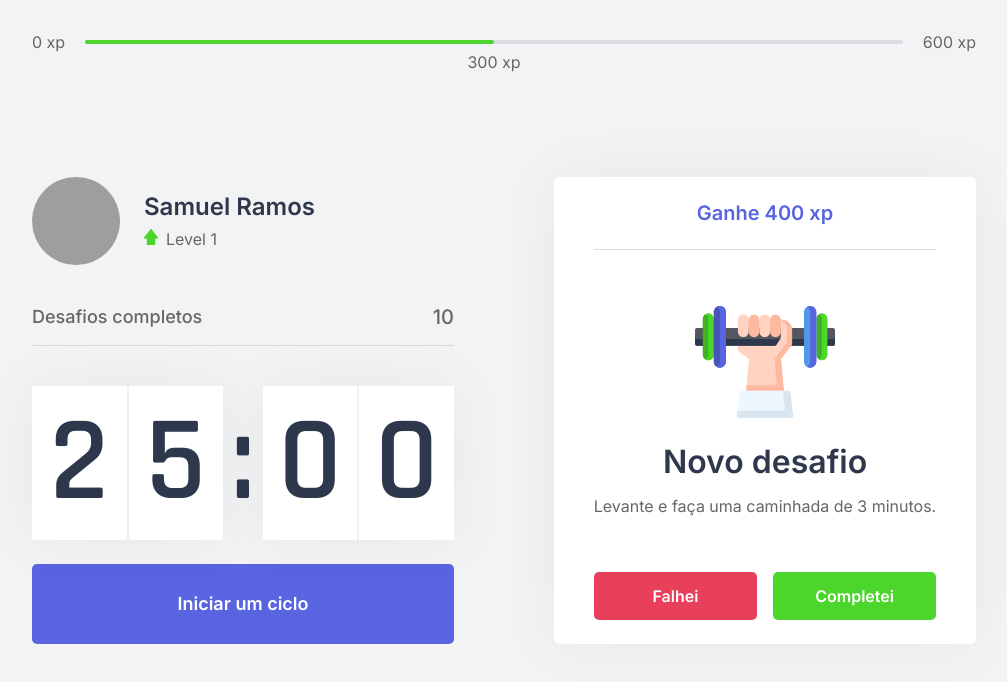
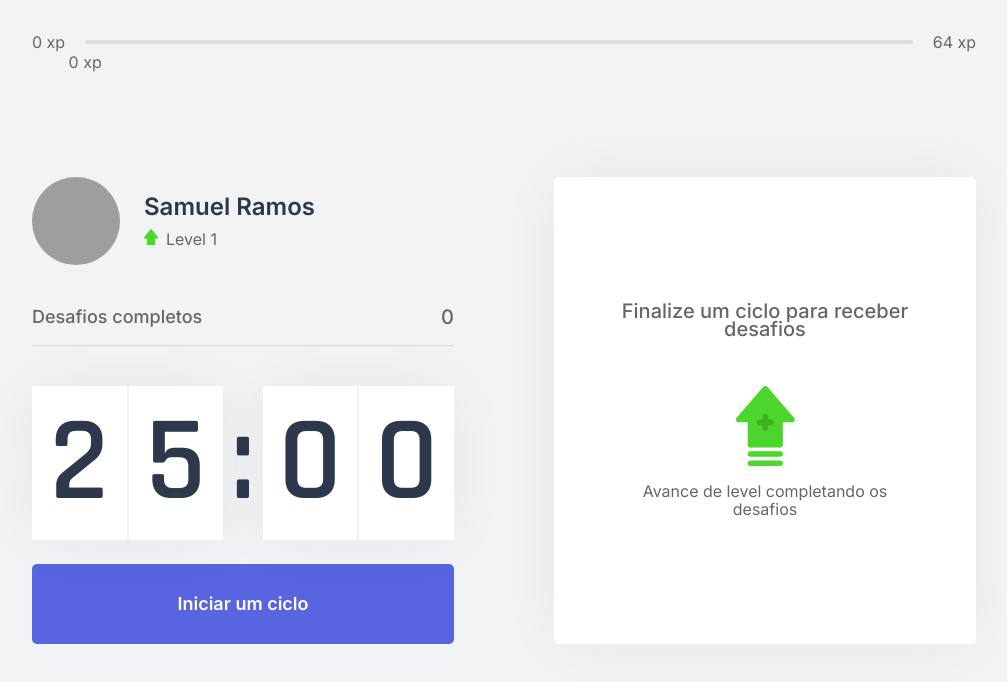
Before and after one commit to srsantosdev/nlw-move.it, a Next.js app: page / in a window 1280 px wide. Shown: the top 682 px of the page, without its empty margins (136-1143 px from the left). Built offline with nearby package versions, Linux system fonts and the light colour scheme; grey boxes are pictures that could not be loaded.

Commit message:
feat: added challenges context/hook

```diff
--- /dev/null
+++ b/challenges.json
@@ -0,0 +1,62 @@
+[
+  {
+    "type": "body",
+    "description": "Estique um de seus braços com a palma da mão virada para frente e puxe os dedos para cima por 10 segundos por mão.",
+    "amount": 80
+  },
+  {
+    "type": "body",
+    "description": "Estique seu braço contra o peito e puxe-o utilizando o outro braço por 10 segundos por braço.",
+    "amount": 60
+  },
+  {
+    "type": "body",
+    "description": "Puxe seu pescoço com a ajuda da mão para a direita e para a esquerda, permanecendo na posição por alguns segundos.",
+    "amount": 70
+  },
+  {
+    "type": "body",
+    "description": "Com as duas mãos na parte de trás da cabeça, leve-a para baixo, alongando a parte de trás da região.",
+    "amount": 60
+  },
+  {
+    "type": "body",
+    "description": "Cruze as pernas e desça com as mãos esticadas em direção ao chão. Repita o movimento com a outra perna na frente.",
+    "amount": 100
+  },
+  {
+    "type": "body",
+    "description": "Sentado, abra as pernas e tente encostar as palmas das mãos no chão, repita 3 vezes por 5 segundos.",
+    "amount": 80
+  },
+  {
+    "type": "body",
+    "description": "Puxe o joelho de encontro ao peito e segure, troque de perna após 10 segundos.",
+    "amount": 50
+  },
+  {
+    "type": "body",
+    "description": "Sentado, cruze uma perna e incline seu tronco à frente, troque de perna após 10 segundos.",
+    "amount": 80
+  },
+  {
+    "type": "eye",
+    "description": "Sentado, feche os olhos e cubra-os com as palmas da mão durante 2 minutos, depois abra normalmente.",
+    "amount": 90
+  },
+  {
+    "type": "eye",
+    "description": "Em algum ambiente aberto, olhe o mais longe que puder em quatro direções por 3s, mexa apenas os olhos. Repita 3 vezes.",
+    "amount": 140
+  },
+  {
+    "type": "eye",
+    "description": "Usando os polegares, massage a área abaixo das sobrancelhas em movimentos circulares por 15 segundos.",
+    "amount": 70
+  },
+  {
+    "type": "body",
+    "description": "Em pé, gire a cintura o máximo que puder para a esquerda, segure por cinco segundos. Repita para a direita.",
+    "amount": 90
+  }
+]
--- a/src/components/ChallengeBox/index.tsx
+++ b/src/components/ChallengeBox/index.tsx
@@ -1,27 +1,30 @@
 import React from 'react';
+import { useChallenges } from '../../hooks';
 
 import styles from '../../styles/components/ChallengeBox.module.css'
 
 const ChallengeBox: React.FC = () => {
-  const hasActiveChallenge = true
+  const { activeChallenge, resetChallenge } = useChallenges()
 
   return (
     <div className={styles.challengeBoxContainer}>
-      {hasActiveChallenge ? (
+      {activeChallenge ? (
         <div className={styles.challengeActive}>
           <header>
-            Ganhe 400 xp
+            Ganhe {activeChallenge.amount} xp
           </header>
+
           <main>
-            <img src="/icons/body.svg" alt=""/>
+            <img src={`/icons/${activeChallenge.type}.svg`} alt="Tipo"/>
             <strong>Novo desafio</strong>
-            <p>Levante e faça uma caminhada de 3 minutos.</p>
+            <p>{activeChallenge.description}</p>
           </main>
 
           <footer>
             <button
               type="button"
               className={styles.challengeFailedButton}
+              onClick={resetChallenge}
             >
               Falhei
             </button>
--- a/src/components/CompletedChallenges/index.tsx
+++ b/src/components/CompletedChallenges/index.tsx
@@ -1,12 +1,15 @@
 import React from 'react';
+import { useChallenges } from '../../hooks';
 
 import styles from '../../styles/components/CompletedChallenges.module.css';
 
 const CompletedChallenges: React.FC = () => {
+  const { challengesCompleted } = useChallenges()
+
   return (
     <div className={styles.completedChallengesContainer}>
       <span>Desafios completos</span>
-      <span>10</span>
+      <span>{challengesCompleted}</span>
     </div>
   )
 }
--- a/src/components/Countdown/index.tsx
+++ b/src/components/Countdown/index.tsx
@@ -1,4 +1,5 @@
 import React, { useCallback, useEffect, useMemo, useState } from 'react';
+import { useChallenges } from '../../hooks';
 
 import styles from '../../styles/components/Countdown.module.css';
 
@@ -6,6 +7,8 @@
 const DEFAULT_TIME = 25 * 60
 
 const Countdown: React.FC = () => {
+  const { startNewChallenge } = useChallenges()
+
   const [time, setTime] = useState(DEFAULT_TIME)
   const [isActive, setIsActive] = useState(false)
   const [hasFinish, setHasFinish] = useState(false)
@@ -40,6 +43,7 @@
     } else if (isActive && time === 0) {
       setHasFinish(true)
       setIsActive(false)
+      startNewChallenge()
     }
   }, [isActive, time])
 
--- a/src/components/ExperienceBar/index.tsx
+++ b/src/components/ExperienceBar/index.tsx
@@ -1,18 +1,23 @@
 import React from 'react';
+import { useChallenges } from '../../hooks';
 
 import styles from '../../styles/components/ExperienceBar.module.css';
 
 const ExperienceBar: React.FC = () => {
+  const { currentExperience, experienceToNextLevel } = useChallenges()
+
+  const percentToNextLevel = Math.round((currentExperience * 100)) / experienceToNextLevel
+
   return (
     <header className={styles.experienceBar}>
       <span>0 xp</span>
       <div>
-        <div style={{ width: '50%' }} />
-        <span className={styles.currentExperience} style={{ left: '50%' }}>
-          300 xp
+        <div style={{ width: `${percentToNextLevel}%` }} />
+        <span className={styles.currentExperience} style={{ left: `${percentToNextLevel}%` }}>
+          {currentExperience} xp
         </span>
       </div>
-      <span>600 xp</span>
+      <span>{experienceToNextLevel} xp</span>
     </header>
   )
 }
--- /dev/null
+++ b/src/hooks/index.ts
@@ -0,0 +1 @@
+export { useChallenges } from './useChallenges'
--- /dev/null
+++ b/src/hooks/useChallenges.ts
@@ -0,0 +1,9 @@
+import { useContext } from 'react'
+
+import { ChallengesContext, ChallengesProviderData } from '../providers/challenges'
+
+export function useChallenges(): ChallengesProviderData {
+  const context = useContext(ChallengesContext)
+
+  return context
+}
--- a/src/pages/_app.tsx
+++ b/src/pages/_app.tsx
@@ -1,7 +1,12 @@
+import AppProvider from '../providers'
 import '../styles/global.css'
 
 function MyApp({ Component, pageProps }) {
-  return <Component {...pageProps} />
+  return (
+    <AppProvider>
+      <Component {...pageProps} />
+    </AppProvider>
+  )
 }
 
 export default MyApp
--- /dev/null
+++ b/src/providers/challenges.tsx
@@ -0,0 +1,69 @@
+import { createContext, ReactNode, useCallback, useState } from "react";
+import challenges from '../../challenges.json'
+
+interface Challenge {
+  type: 'body' | 'eye';
+  description: string;
+  amount: number;
+}
+
+export interface ChallengesProviderData {
+  level: number;
+  currentExperience: number;
+  challengesCompleted: number;
+  experienceToNextLevel: number;
+  activeChallenge: Challenge;
+  levelUp: () => void;
+  startNewChallenge: () => void;
+  resetChallenge: () => void;
+}
+
+interface ChallengeProviderProps {
+  children: ReactNode;
+}
+
+export const ChallengesContext = createContext({} as ChallengesProviderData)
+
+
+export const ChallengesProvider: React.FC<ChallengeProviderProps> = ({
+  children
+}) => {
+  const [level, setLevel] = useState(1)
+  const [currentExperience, setCurrentExperience] = useState(0)
+  const [challengesCompleted, setChallengesCompleted] = useState(0)
+
+  const [activeChallenge, setActiveChallenge] = useState(null)
+
+  const experienceToNextLevel = Math.pow((level + 1) * 4, 2)
+
+  const levelUp = useCallback(() => {
+    setLevel(state => state + 1)
+  }, [])
+
+  const startNewChallenge = useCallback(() => {
+    const randomChallengesIndex = Math.floor(Math.random() * challenges.length)
+
+    const challenge = challenges[randomChallengesIndex]
+
+    setActiveChallenge(challenge)
+  }, [])
+
+  const resetChallenge = useCallback(() => {
+    setActiveChallenge(null)
+  }, [])
+
+  return (
+    <ChallengesContext.Provider value={{
+      levelUp,
+      level,
+      currentExperience,
+      challengesCompleted,
+      startNewChallenge,
+      activeChallenge,
+      resetChallenge,
+      experienceToNextLevel,
+    }}>
+      {children}
+    </ChallengesContext.Provider>
+  )
+}
--- /dev/null
+++ b/src/providers/index.tsx
@@ -0,0 +1,13 @@
+import React from 'react';
+
+import { ChallengesProvider } from './challenges';
+
+const AppProvider: React.FC = ({ children }) => {
+  return (
+    <ChallengesProvider>
+      {children}
+    </ChallengesProvider>
+  )
+}
+
+export default AppProvider;
```
